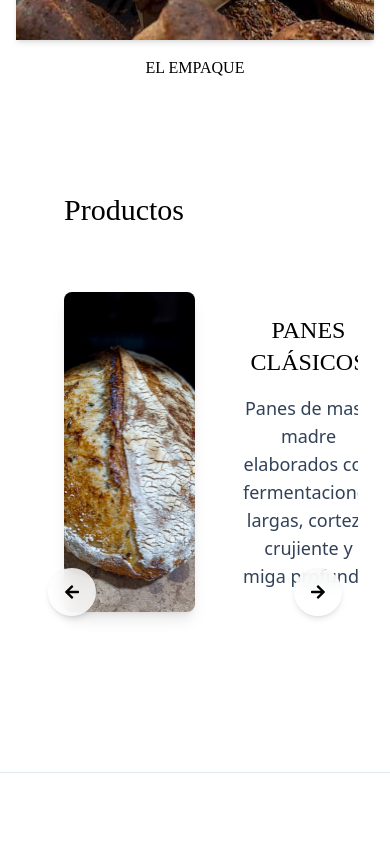
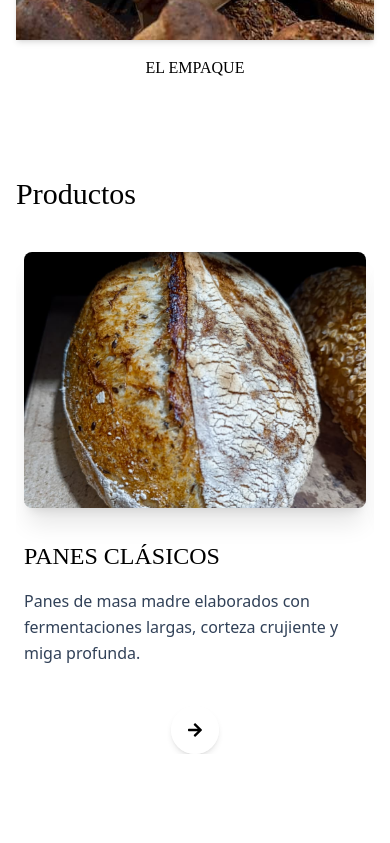
Before and after one commit to kasenciosm/tilico, a React (Vite) app: page / in a window 390 px wide. Shown: the part 3420-4263 px from the top of the page. Built offline with nearby package versions, Linux system fonts and the light colour scheme; a web font is replaced by a local one.

Commit message:
responsive en products

```diff
--- a/src/components/Products.jsx
+++ b/src/components/Products.jsx
@@ -35,11 +35,13 @@ const Products = () => {
   ;
 
   return (
-    <section className="p-8 m-auto"
-    id="productos"
-    >
-      <h3 className="text-left text-3xl p-8 m-auto font-hedvig">Productos</h3>
+    <section className="px-4 md:px-8 py-12 m-auto" id="productos">
+  <h3 className="text-left text-3xl md:text-4xl font-hedvig mb-10 max-w-6xl m-auto">
+    Productos
+  </h3>
+
   <div className="relative overflow-hidden max-w-6xl m-auto">
+    {/* SLIDES */}
     <div
       className="flex transition-transform duration-700 ease-out"
       style={{ transform: `translateX(-${current * 100}%)` }}
@@ -47,33 +49,76 @@ const Products = () => {
       {slides.map((slide, index) => (
         <div
           key={index}
-              className="min-w-full flex items-center gap-12 p-8"
+          className="
+            min-w-full
+            flex flex-col md:flex-row
+            items-center
+            gap-8 md:gap-12
+            px-2 md:px-8
+          "
         >
+          {/* Imagen */}
           <img
             src={slide.image}
             alt={slide.title}
-                className="w-1/2 h-80 object-cover rounded-lg shadow-lg"
+            className="
+              w-full md:w-1/2
+              h-64 md:h-80
+              object-cover
+              rounded-lg
+              shadow-xl
+            "
           />
-              <div className="w-1/2">
-                <h4 className="text-2xl font-hedvig mb-4">{slide.title}</h4>
-                <p className="text-lg text-slate-700">{slide.description}</p>
+
+          {/* Texto */}
+          <div className="w-full md:w-1/2 text-left">
+            <h4 className="text-2xl md:text-3xl font-hedvig mb-4">
+              {slide.title}
+            </h4>
+            <p className="text-base md:text-lg text-slate-700 leading-relaxed">
+              {slide.description}
+            </p>
           </div>
         </div>
       ))}
     </div>
 
+    {/* CONTROLES */}
+    <div className="flex justify-center gap-6 mt-10">
+      {current > 0 && (
         <button
           onClick={prev}
-          className="absolute left-4 bottom-1 -translate-y-1/2 bg-white/80 backdrop-blur rounded-full w-12 h-12 flex items-center justify-center shadow-md hover:bg-white transition cursor-pointer"
+          className="
+            bg-white/80 backdrop-blur
+            w-12 h-12
+            rounded-full
+            flex items-center justify-center
+            shadow-md
+            hover:bg-white
+            transition
+          "
         >
           <FaArrowLeft />
         </button>
+      )}
+
+      {current < slides.length - 1 && (
         <button
           onClick={next}
-          className="absolute right-4 bottom-1 -translate-y-1/2 bg-white/80 backdrop-blur rounded-full w-12 h-12 flex items-center justify-center shadow-md hover:bg-white transition cursor-pointer"
+          className="
+            bg-white/80 backdrop-blur
+            w-12 h-12
+            rounded-full
+            flex items-center justify-center
+            shadow-md
+            hover:bg-white
+            transition
+          "
         >
           <FaArrowRight />
         </button>
+      )}
+    </div>
   </div>
 </section>
   );
```
Lines whose indentation alone changed are shown as unchanged.
